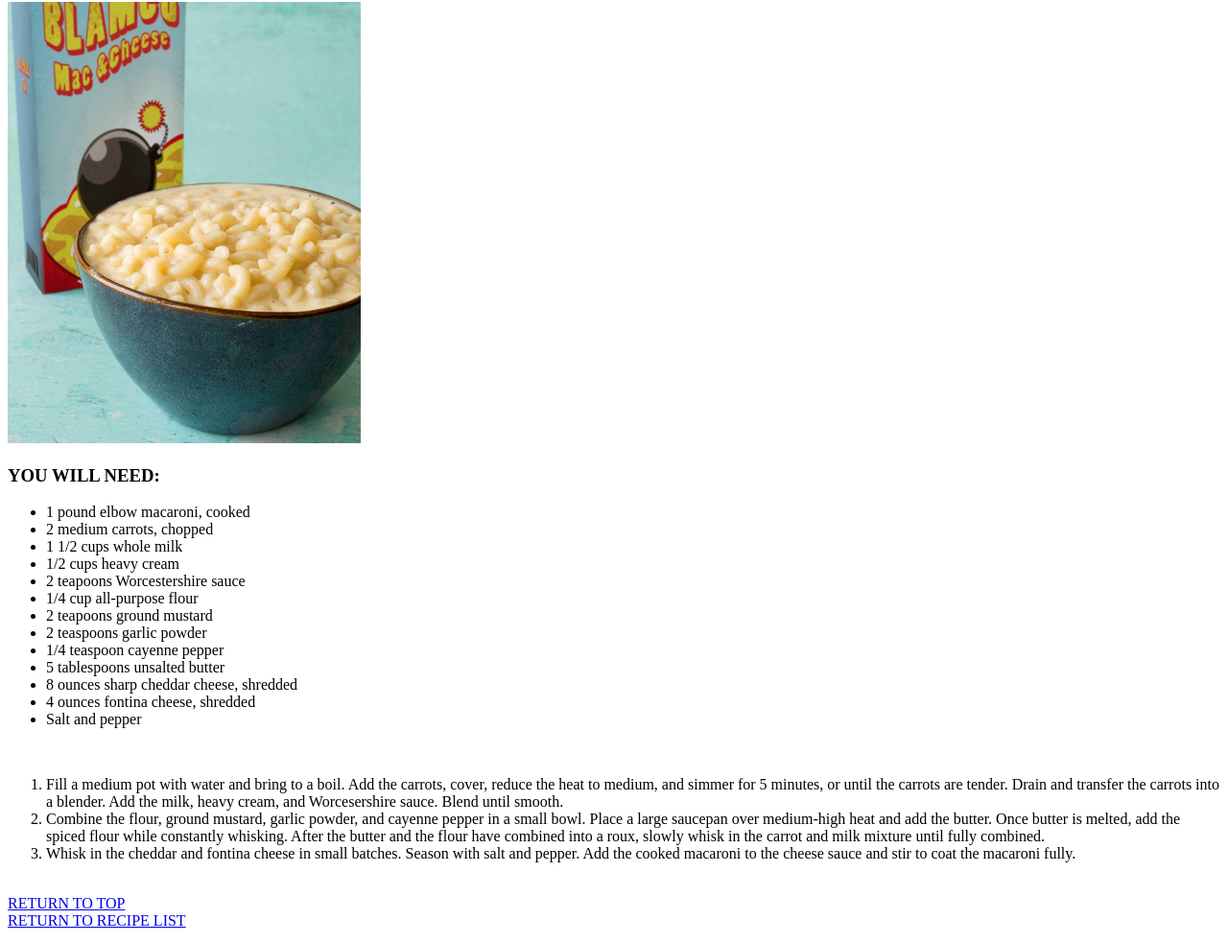
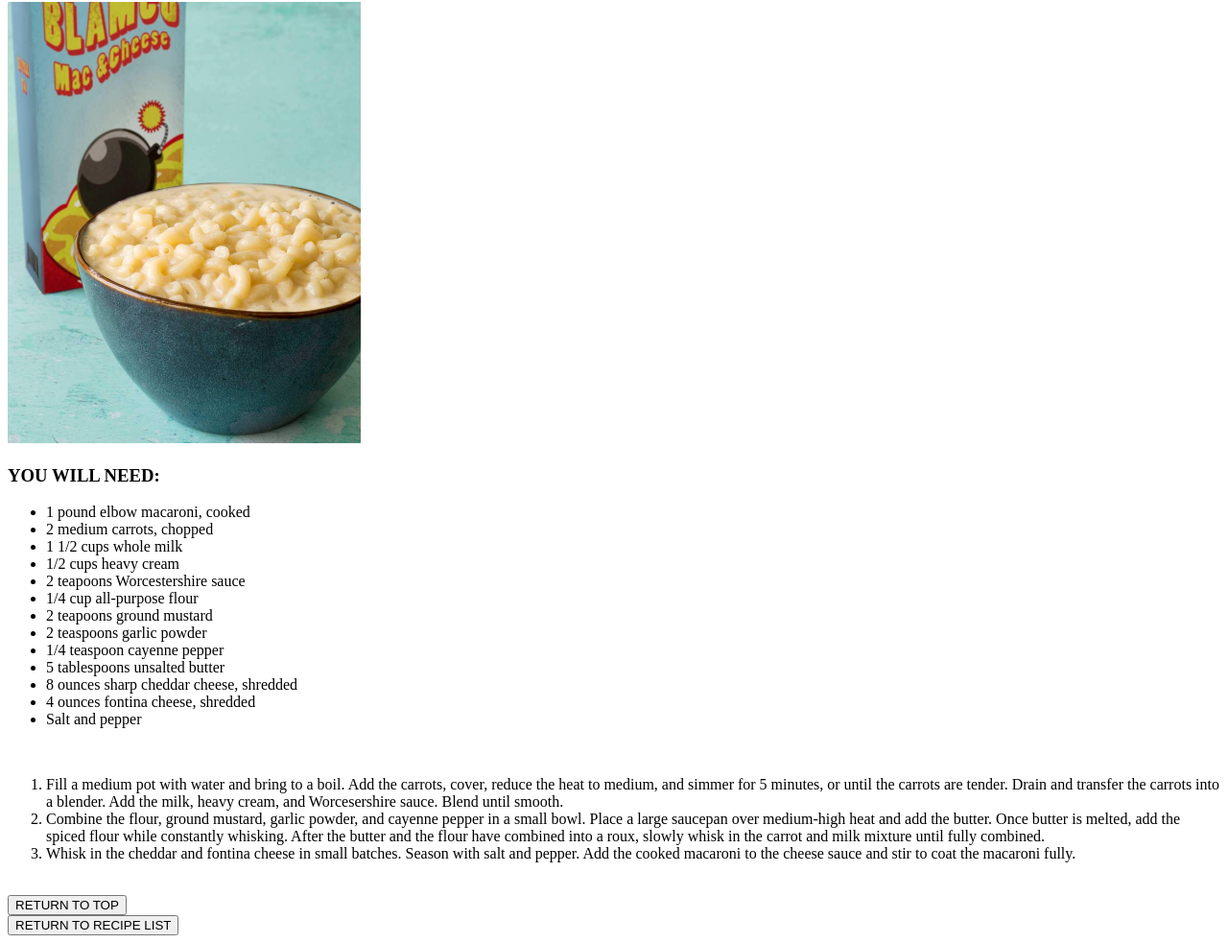
Before and after one commit to Just-Eivin/fallout-cookbook, a plain HTML site: page recipes/blamco-mac.html in a window 1280 px wide. Shown: the part 78-1061 px from the top of the page at 96% size. Drawn offline with Linux system fonts and the light colour scheme.

Commit message:
Create CSS file & replace text links with buttons

```diff
--- a/recipes/blamco-mac.html
+++ b/recipes/blamco-mac.html
@@ -42,8 +42,8 @@
             </li>
         </ol>
         <br>
-        <a href="../recipes/blamco-mac.html">RETURN TO TOP</a>
+        <a href="../recipes/blamco-mac.html"><button>RETURN TO TOP</button></a>
         <br>
-        <a href="../index.html">RETURN TO RECIPE LIST</a>
+        <a href="../index.html"><button>RETURN TO RECIPE LIST</button></a>
     </body>
 </html>
```
Also changed, not shown: recipes/nukacola.html (+2 -2 lines), recipes/nukaquantum.html (+2 -2 lines), recipes/palmer-sweetroll.html (+2 -2 lines), styles.css (added).
